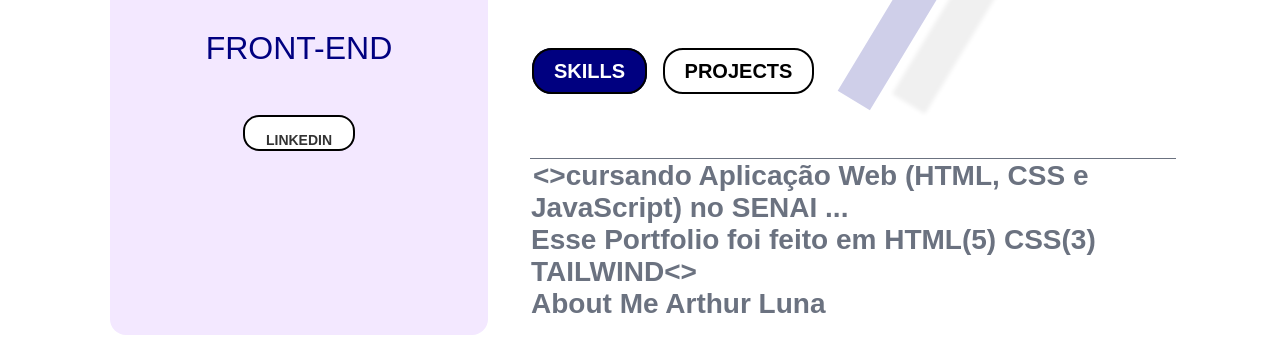
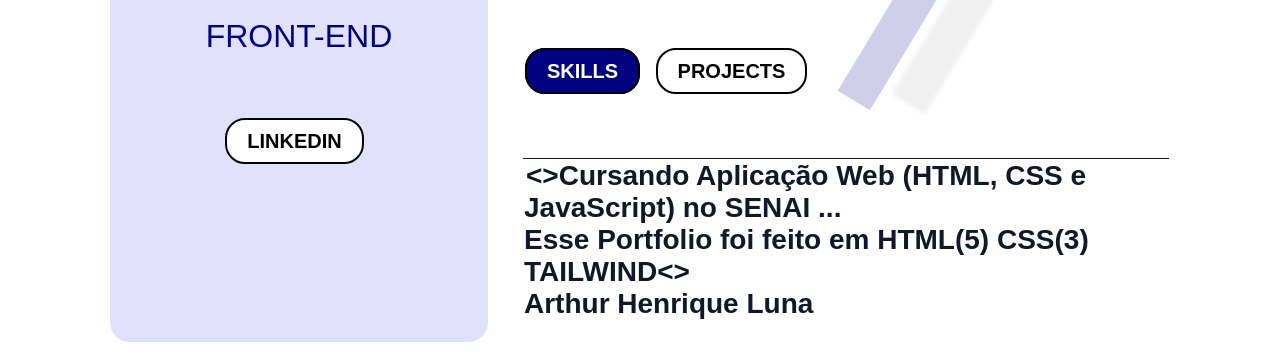
Before and after one commit to arthurlunaa/portfolio-html-dev-css, a website: page src/components/index.html in a window 1280 px wide. Shown: the part 591-952 px from the top of the page. Drawn offline with nearby package versions, Linux system fonts and the light colour scheme; files that its build step writes are made by us from their sources.

Commit message:
create:tailwind-portfolio

```diff
--- a/src/components/index.html
+++ b/src/components/index.html
@@ -13,8 +13,9 @@
 <body>
     <header>
         <header class="text">
-            <h1>ARTHUR LUNA / <a href="#">FRONT-END DEVELOPER</a></h1>
+            <h1 class="">ARTHUR LUNA / <a href="#">FRONT-END DEVELOPER</a></h1>
             <nav class="nav-links">
+
                 <a href="#about"> ABOUT ME </a>
                 <a href="#skills">SKILLS</a>
                 <a href="#projeto">PROJECTS</a>
@@ -25,17 +26,16 @@
 
 
     <main class="flex justify-center gap-8   ">
-        <section class="profile-section   flex flex-col justify-center bg-purple-100    ">
-            <h2 class="text-center py-2 px-2">ARTHUR LUNA</h2>
+        <section class="profile-section   flex flex-col justify-center text-white bg-[##E2E1FC;]  ">
+            <h2 class="text-center py-2 px-2 text-white">ARTHUR LUNA</h2>
             <img src="https://icons.iconarchive.com/icons/iconarchive/incognito-animals/128/Lion-Avatar-icon.png" width="298" height="252" alt="como uma imagem , no caso um avatar de leão" class=" m-8 ">
            <img src="/portfolio-html-dev-css/src/assets/image/About_Group.svg"  width="0" alt="">
-            <h3 class="text-center py-2">FRONT-END</h3>
+            <h3 class="text-center  py-2">FRONT-END</h3>
             <div class="social-links items-center text-center">
-                <a href="https://www.linkedin.com/in/arthur-henrique-luna-699541178/">
-                    <div class="flex justify-center flex-col px-3 items-center gap-3 py-3 text-center md:gap-4">
-                        <button class="px-8 py-8 md:px-5 md:py-3 h-9 bg-white border-solid border-2
-                         border-black text-center text-sm font-bold rounded-2xl"><h1 class=" text-center pb-4">LINKEDIN</h1></button>
-                      </div>
+
+                    <div class="buttons py-0">
+                        <a href="https://www.linkedin.com/in/arthur-henrique-luna-699541178/" class="projects-btn">LINKEDIN</a>
+                    </div>
                 </a>
             </div>
         </section>
@@ -51,7 +51,7 @@
                 <a href="#skills" class="resume-btn">SKILLS</a>
                 <a href="#projeto" class="projects-btn">PROJECTS</a>
             </div>
-            <p class="about-text  text-gray-500"> <strong> <>cursando Aplicação Web (HTML, CSS e JavaScript) no SENAI ... <br> Esse Portfolio foi feito em HTML(5) CSS(3) TAILWIND<> <br>About Me Arthur Luna </strong> </p>
+            <p class="about-text  text-gray-900"> <strong> <>Cursando Aplicação Web (HTML, CSS e JavaScript) no SENAI ... <br> Esse Portfolio foi feito em HTML(5) CSS(3) TAILWIND<> <br> Arthur Henrique Luna </strong> </p>
         </section>
     </main>
 
--- a/src/components/styles.css
+++ b/src/components/styles.css
@@ -57,18 +57,20 @@ main {
 }
 .profile-section {
   display: flex;
-  margin: 8px;
-
+  flex-direction: column;
+  justify-content: center;
+  align-items: center;
+  background-color: #E2E1FC;
   padding: 20px;
-  border-radius: 1rem;
+  border-radius: 20px;
   width: 35%;
-  margin-top: 40px;
+  margin-top: 50px;
   text-align: center;
 }
 .avatar-box img {
   width: 150px;
   border-radius: 50%;
-  padding: 10px;
+  padding: 1px;
 }
 .avatar-box h2,
 .avatar-box h3 {
```
